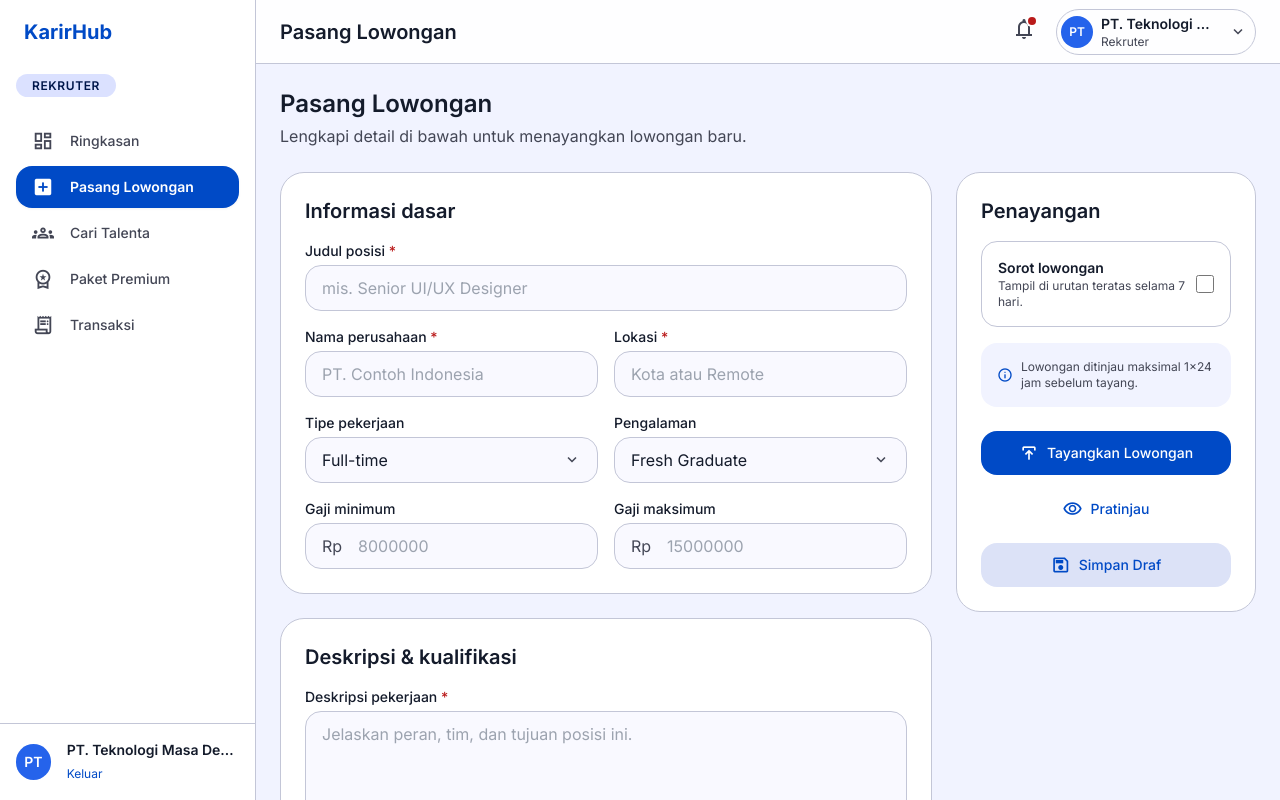
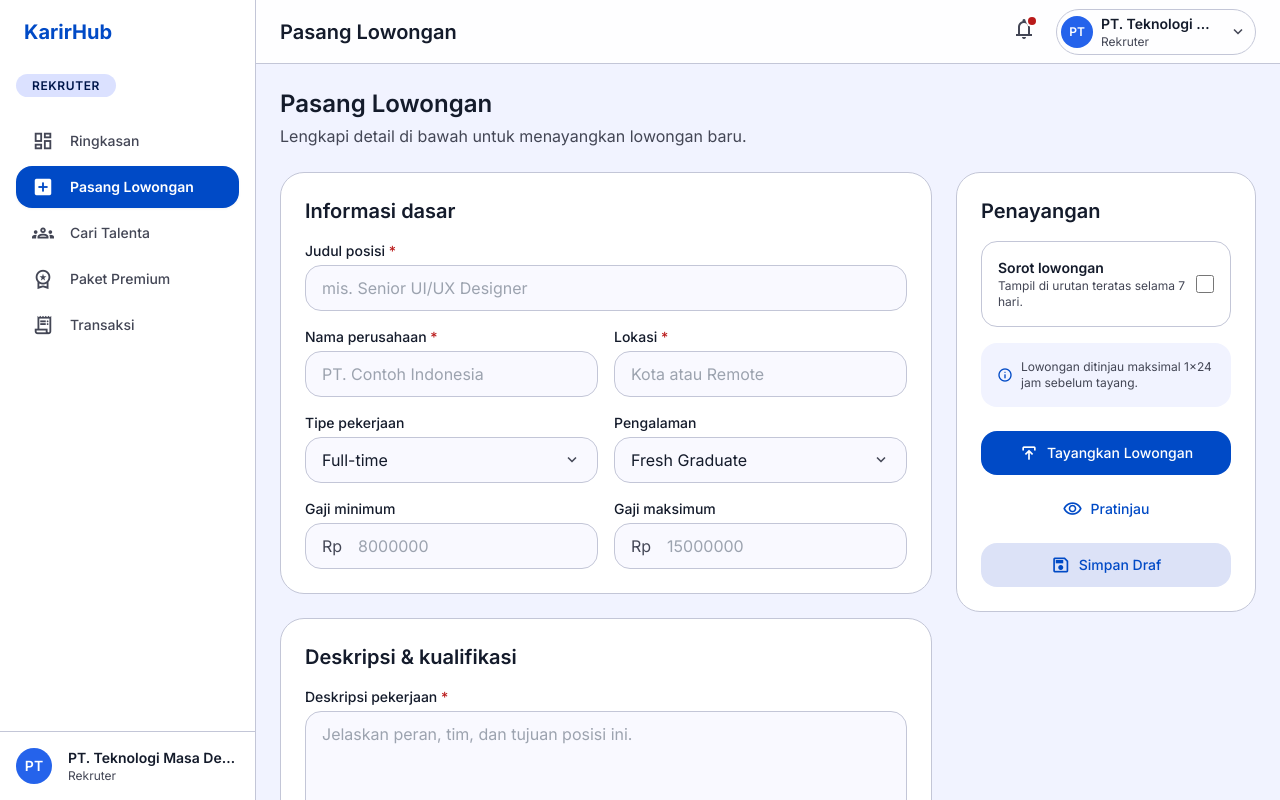
Before and after one commit to gmiiii/KarirHub_web, a Next.js app: page /pasang-lowongan in a window 1280 px wide. Shown: the top 800 px of the page. Built offline with nearby package versions, Linux system fonts and the light colour scheme.

Commit message:
feat: sidebar detail jasa sticky satu kesatuan dan rapikan logout sidebar dashboard

```diff
--- a/src/app/layanan/[id]/page.tsx
+++ b/src/app/layanan/[id]/page.tsx
@@ -50,9 +50,10 @@ export default function ServiceDetailPage({ params }: { params: { id: string } }
             <ServiceTabs service={service} />
           </div>
 
-          {/* Sidebar penawaran */}
-          <aside className="space-y-md">
-            <div className="rounded-xl border border-outline-variant bg-surface-container-lowest p-lg lg:sticky lg:top-24">
+          {/* Sidebar penawaran - sticky sebagai satu kesatuan mengikuti scroll kiri */}
+          <aside>
+            <div className="space-y-md lg:sticky lg:top-24">
+              <div className="rounded-xl border border-outline-variant bg-surface-container-lowest p-lg">
                 <h1 className="text-title-lg font-bold leading-snug text-on-surface">{service.title}</h1>
                 <div className="mt-sm flex flex-wrap items-center gap-x-md gap-y-2">
                   <span className="flex items-center gap-2">
@@ -101,6 +102,7 @@ export default function ServiceDetailPage({ params }: { params: { id: string } }
                   ))}
                 </ul>
               </div>
+            </div>
           </aside>
         </div>
       </div>
--- a/src/components/chrome/DashboardShell.tsx
+++ b/src/components/chrome/DashboardShell.tsx
@@ -43,7 +43,7 @@ export function DashboardShell({
 }) {
   const pathname = usePathname();
   const router = useRouter();
-  const { user, logout, ready } = useAuth();
+  const { user, ready } = useAuth();
   // Tiap role independen: user yang login dengan peran lain dialihkan ke home-nya.
   // Hanya bisa masuk dashboard ini dengan berganti ke mode yang sesuai.
   const mismatch = ready && !!user && user.role !== role;
@@ -54,10 +54,6 @@ export function DashboardShell({
   // Pakai nama sesi (jika login), jatuh ke nama contoh per peran.
   const name = user?.name ?? (role === 'rekruter' ? 'PT. Teknologi Masa Depan' : 'Dewi Lestari');
   const roleLabel = role === 'rekruter' ? 'Rekruter' : 'Seller';
-  const handleLogout = () => {
-    logout();
-    router.push('/');
-  };
 
   if (mismatch) return null; // sedang dialihkan ke home peran yang benar
 
@@ -95,11 +91,9 @@ export function DashboardShell({
         </nav>
         <div className="flex items-center gap-md border-t border-outline-variant p-md">
           <AvatarInitial name={name} className="h-9 w-9 text-label-md" />
-          <div className="min-w-0">
+          <div className="min-w-0 flex-1">
             <p className="truncate text-label-md font-semibold text-on-surface">{name}</p>
-            <button onClick={handleLogout} className="text-caption text-primary hover:underline">
-              Keluar
-            </button>
+            <p className="truncate text-caption text-on-surface-variant">{roleLabel}</p>
           </div>
         </div>
       </aside>
```
Lines whose indentation alone changed are shown as unchanged.
